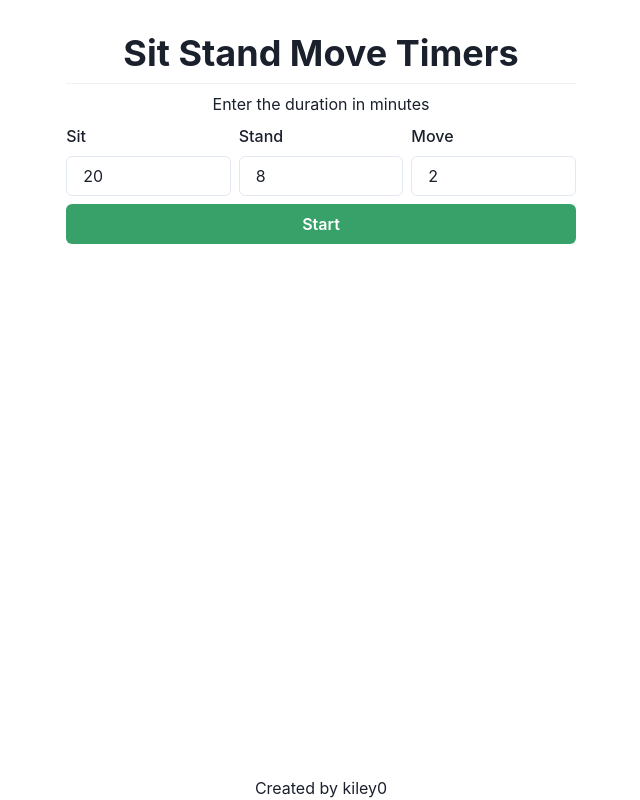
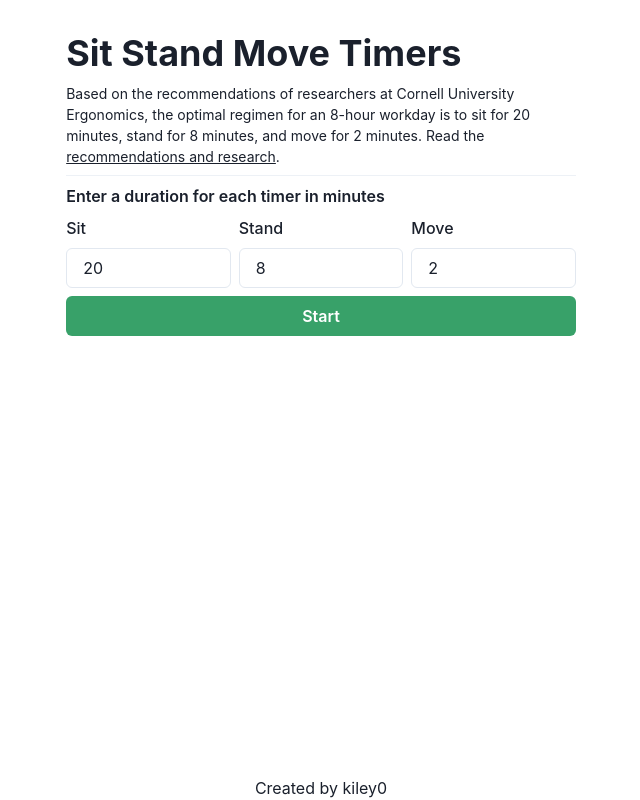
Before and after one commit to kiley0/sit-stand-move-timers, a Next.js app: page / in a window 1280 px wide. Shown: the whole page, without its empty margins (319-959 px from the left). Built offline with nearby package versions, Linux system fonts and the light colour scheme; no server answers.

Commit message:
feat(instructions): add instructions and link to research

```diff
--- a/features/timersForm/TimersForm.tsx
+++ b/features/timersForm/TimersForm.tsx
@@ -7,6 +7,7 @@ import {
   Stack,
   Text,
   Divider,
+  Link as ChakraLink,
 } from "@chakra-ui/react";
 import { useForm } from "react-hook-form";
 
@@ -36,9 +37,24 @@ function TimersForm(props: { onSubmit(data: ITimersFormData): void }) {
 
   return (
     <Stack as="form" onSubmit={onSubmit}>
-      <Heading textAlign="center">Sit Stand Move Timers</Heading>
+      <Heading>Sit Stand Move Timers</Heading>
+      <Text fontSize="sm">
+        Based on the recommendations of researchers at Cornell University
+        Ergonomics, the optimal regimen for an 8-hour workday is to sit for 20
+        minutes, stand for 8 minutes, and move for 2 minutes. Read the{" "}
+        <ChakraLink
+          href="https://ergo.human.cornell.edu/CUESitStand.html"
+          target="_blank"
+          textDecoration="underline"
+        >
+          recommendations and research
+        </ChakraLink>
+        .
+      </Text>
       <Divider />
-      <Text textAlign="center">Enter the duration in minutes</Text>
+      <Text fontWeight="semibold">
+        Enter a duration for each timer in minutes
+      </Text>
       <Stack direction="row">
         <FormControl>
           <FormLabel htmlFor="sitDuration">Sit</FormLabel>
```
